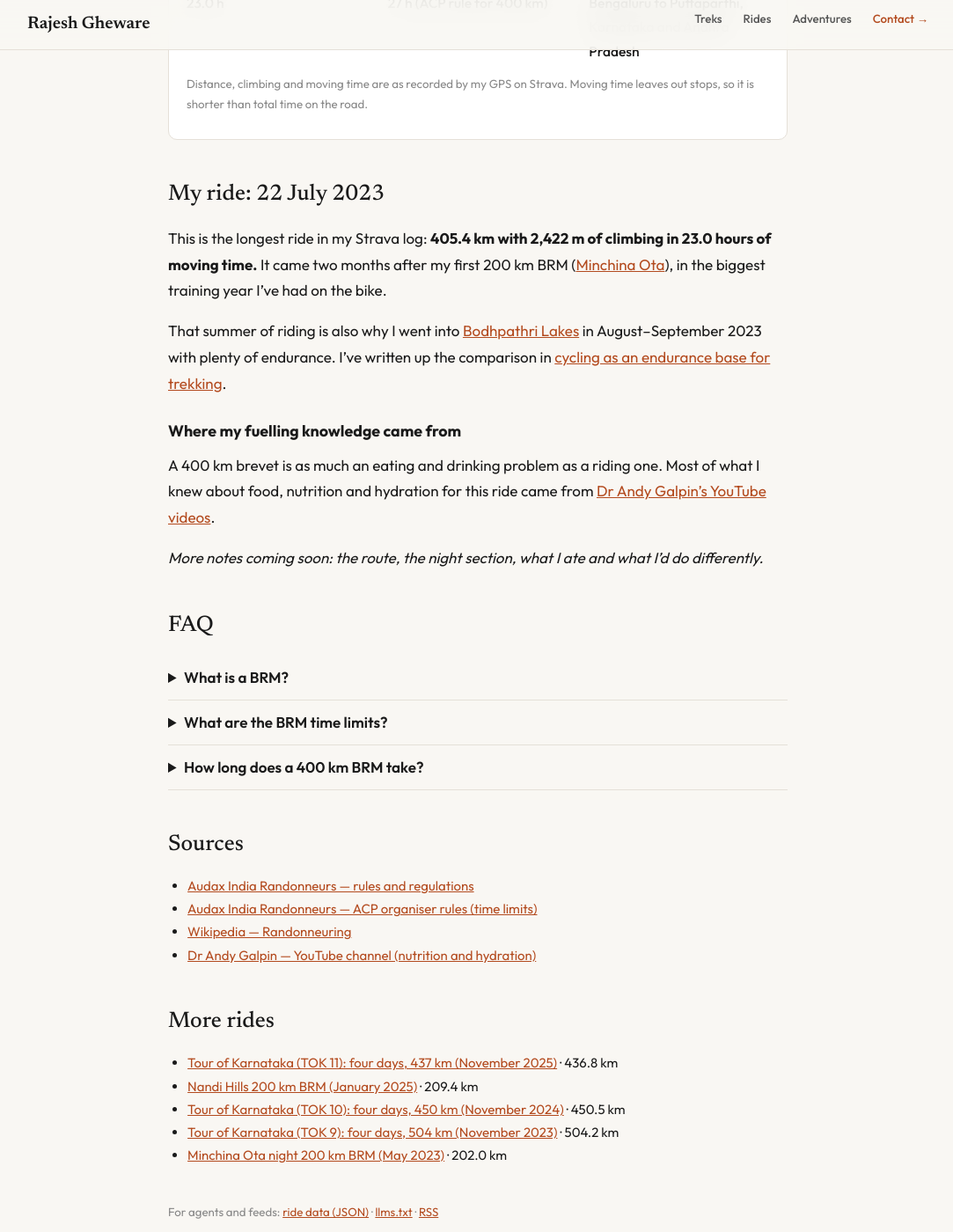
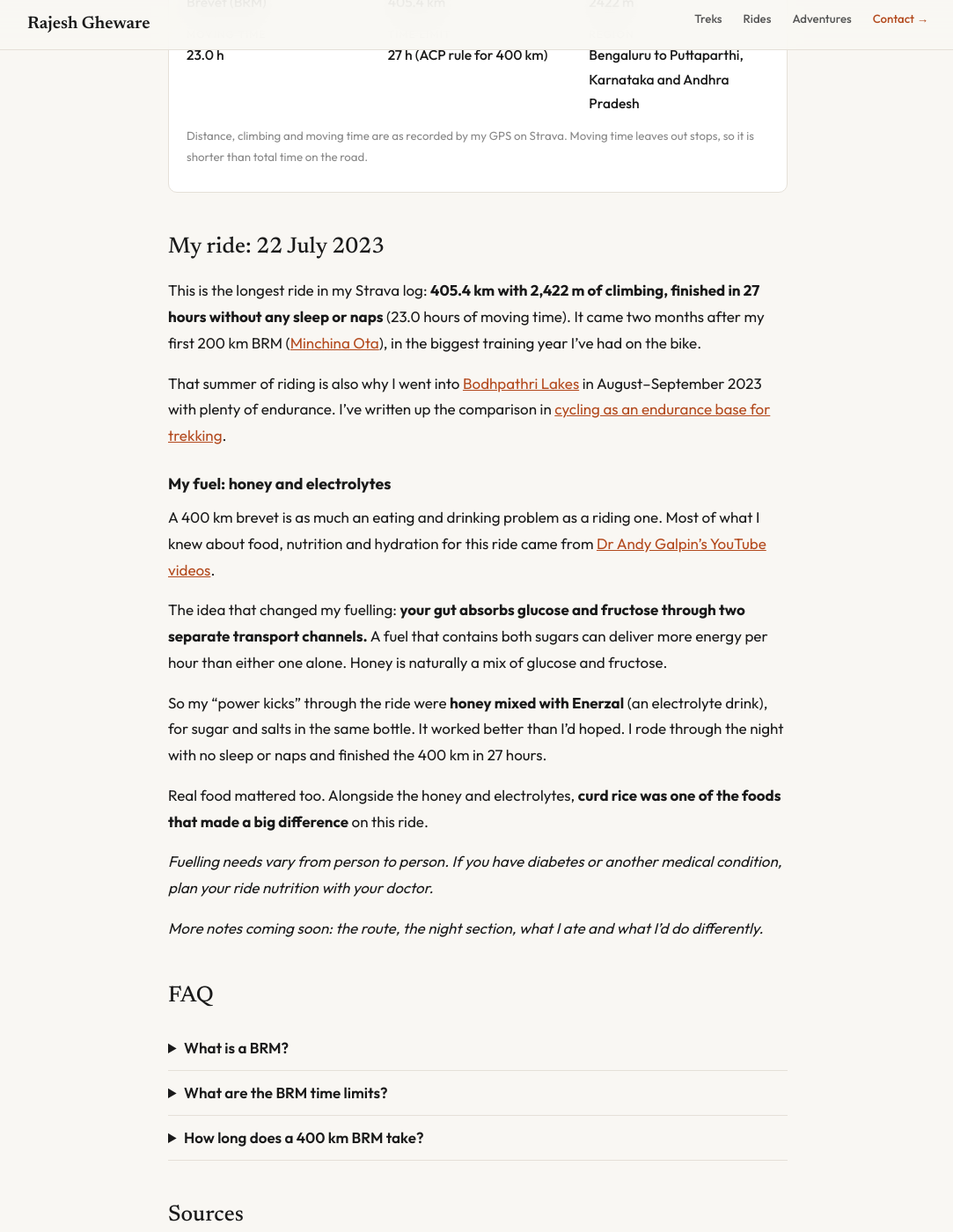
Before and after one commit to rajeshgheware/rajeshgheware.github.io, a Jekyll site: the page built from docs/_rides/puttaparthi-400-brm.md, in a window 1280 px wide and 1400 px high, scrolled down 709 px. Shown: the whole window at 88% size, without its empty margins (97-1180 px from the left). Built offline with Jekyll 4.4.1, drawn with Linux system fonts in a browser that asks for light colours; some of the changed text lies outside the part shown.

Commit message:
rides(puttaparthi-400): honey + electrolytes fuelling, curd rice, 27 h with no sleep
Co-Authored-By: Claude Opus 5.5 <noreply@anthropic.com>
Claude-Session: https://claude.ai/code/session_016ZSG9DzvShe38o6YU5YnZH

```diff
--- a/docs/_rides/puttaparthi-400-brm.md
+++ b/docs/_rides/puttaparthi-400-brm.md
@@ -1,6 +1,6 @@
 ---
 title: "Puttaparthi 400 km BRM: my longest ride (405 km, July 2023)"
-description: "My Puttaparthi 400 km brevet (BRM) in July 2023: 405 km and 2,422 m of climbing in 23 hours of moving time, against the 27-hour ACP limit. Strava numbers, what a 400 km BRM involves and FAQs."
+description: "My Puttaparthi 400 km brevet (BRM) in July 2023: 405 km and 2,422 m of climbing, finished in 27 hours with no sleep, fuelled by honey and electrolytes. Strava numbers, my fuelling and BRM FAQs."
 date: 2026-11-23
 last_verified: 2026-11-23
 ride_type: brevet
@@ -18,11 +18,13 @@ days: 1
 region: Bengaluru to Puttaparthi
 state: "Karnataka and Andhra Pradesh"
 notes_pending: true
-tags: [400 km brm, puttaparthi brm, audax india, randonneuring, brevet, bengaluru cycling, ultra cycling]
+tags: [honey electrolytes cycling, curd rice cycling food, glucose fructose fuelling, 400 km brm, puttaparthi brm, audax india, randonneuring, brevet, bengaluru cycling, ultra cycling]
 
 tldr: >-
-  My longest ride so far: the Puttaparthi 400 km BRM on 22 July 2023. Strava recorded 405 km, 2,422 m of climbing
-  and 23 hours of moving time. A 400 km brevet has a 27-hour limit including all stops, so it runs through the night.
+  My longest ride so far: the Puttaparthi 400 km BRM on 22 July 2023. I finished in 27 hours, inside the 27-hour
+  limit, without any sleep or naps. Strava recorded 405 km, 2,422 m of climbing and 23 hours of moving time. My fuel
+  was honey mixed with Enerzal electrolyte drink, based on what I'd learned about how the gut absorbs sugars, plus
+  curd rice as real food.
 
 faq:
   - q: What is a BRM?
@@ -36,8 +38,8 @@ faq:
       start, including all stops.
   - q: How long does a 400 km BRM take?
     a: >-
-      The limit is 27 hours. My moving time was 23 hours for 405 km, so most of the margin goes on checkpoint and food
-      stops, and riding through the night is part of it.
+      The limit is 27 hours, including all stops. I took about 27 hours in total, with 23 hours of moving time for
+      405 km. The other 4 hours went on checkpoints and food stops. I rode through the night without sleeping.
 sources:
   - { title: "Audax India Randonneurs — rules and regulations", url: "https://audaxindia.in/rules-and-regulations.php" }
   - { title: "Audax India Randonneurs — ACP organiser rules (time limits)", url: "https://audaxindia.in/organiser-rules-acp.php" }
@@ -47,7 +49,8 @@ sources:
 
 ## My ride: 22 July 2023
 
-This is the longest ride in my Strava log: **405.4 km with 2,422 m of climbing in 23.0 hours of moving time.** It came
+This is the longest ride in my Strava log: **405.4 km with 2,422 m of climbing, finished in 27 hours without any
+sleep or naps** (23.0 hours of moving time). It came
 two months after my first 200 km BRM ([Minchina Ota](/rides/minchina-ota-200-brm/)), in the biggest training year I've
 had on the bike.
 
@@ -55,9 +58,23 @@ That summer of riding is also why I went into [Bodhpathri Lakes](/treks/bodhpath
 plenty of endurance. I've written up the comparison in
 [cycling as an endurance base for trekking](/rides/guides/cycling-for-trekkers/).
 
-### Where my fuelling knowledge came from
+### My fuel: honey and electrolytes
 
 A 400 km brevet is as much an eating and drinking problem as a riding one. Most of what I knew about food, nutrition
 and hydration for this ride came from [Dr Andy Galpin's YouTube videos](https://www.youtube.com/@drandygalpin).
 
+The idea that changed my fuelling: **your gut absorbs glucose and fructose through two separate transport channels.**
+A fuel that contains both sugars can deliver more energy per hour than either one alone. Honey is naturally a mix of
+glucose and fructose.
+
+So my "power kicks" through the ride were **honey mixed with Enerzal** (an electrolyte drink), for sugar and salts in
+the same bottle. It worked better than I'd hoped. I rode through the night with no sleep or naps and finished the
+400 km in 27 hours.
+
+Real food mattered too. Alongside the honey and electrolytes, **curd rice was one of the foods that made a big
+difference** on this ride.
+
+*Fuelling needs vary from person to person. If you have diabetes or another medical condition, plan your ride
+nutrition with your doctor.*
+
 *More notes coming soon: the route, the night section, what I ate and what I'd do differently.*
```
Also changed, not shown: docs/rides/guides/cycling-for-trekkers.md (+3 -1 lines).
